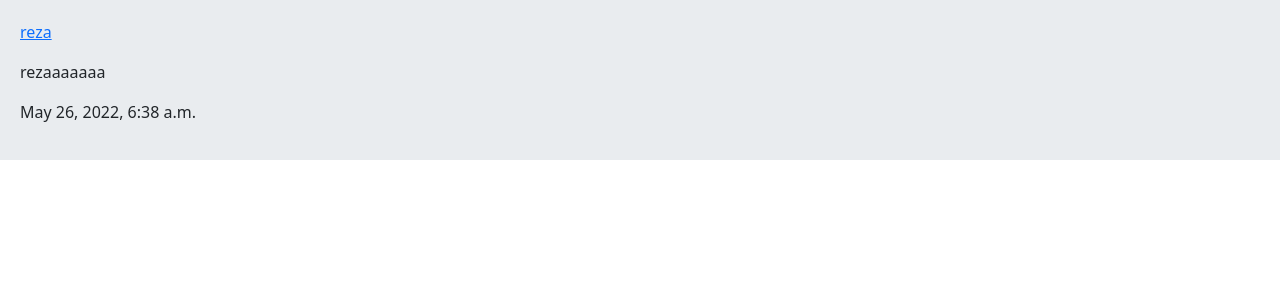
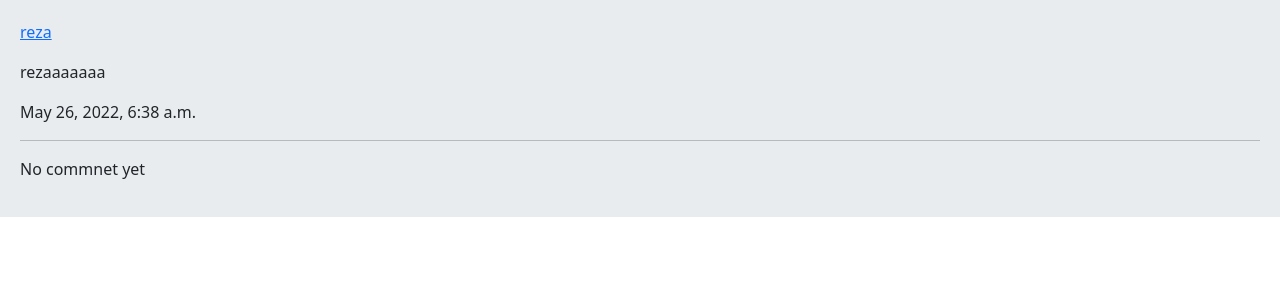
Before and after one commit to MRKazemnejad/django, a Django app: a page that uses home/templates/home/post.html in a window 1280 px wide. Shown: the part 56-356 px from the top of the page. Run offline with Django 4.2, Linux system fonts and the light colour scheme; data comes from the database, SQL or seed files in the repository.

Commit message:
add comments part

```diff
--- a/home/templates/home/post.html
+++ b/home/templates/home/post.html
@@ -9,15 +9,14 @@
     <a href="{% url 'account:profile' post.user.id %}"><p>{{ post.user.username }}</p></a>
     <p>{{ post.body }}</p>
     <p>{{ post.created }}</p>
-
-{#    {% for comment in comments %}#}
-{#        <div class="card bg-dark">#}
-{#            <p class="card_header">{{ comment.user.username }} | {{ comment.created|timesince }}</p>#}
-{#            <p class="card_body">{{ commnet.body }}</p>#}
-
-{#        </div>#}
-{#    {% empty %}#}
-{#        <p>No commnet yet</p>#}
-{#    {% endfor %}#}
+    <hr/>
+    {% for comment in comments %}
+        <div class="card bg-dark text-white">
+            <p class="card_header">{{ comment.user.username }} | {{ comment.created|timesince }}</p>
+            <p class="card_body ">{{ comment.body }}</p>
+        </div>
+    {% empty %}
+        <p>No commnet yet</p>
+    {% endfor %}
 
 {% endblock %}
--- a/home/views.py
+++ b/home/views.py
@@ -20,8 +20,8 @@ class PostView(View):
     def get(self,request,post_id,post_slug):
         # post=Post.objects.get(pk=post_id,slug=post_slug)
         post=get_object_or_404(Post,pk=post_id,slug=post_slug)
-        # comments=post.comment_post.filter(is_replay=False)
-        return render(request,'home/post.html',{'post':post})
+        comments=post.comment_post.filter(is_replay=False)
+        return render(request,'home/post.html',{'post':post,'comments':comments})
 
 class DeleteView(LoginRequiredMixin,View):
     def get(self,request,*arge,**kwargs):
```
